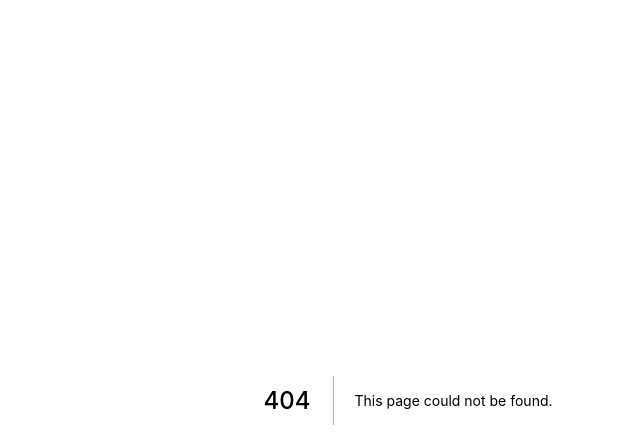
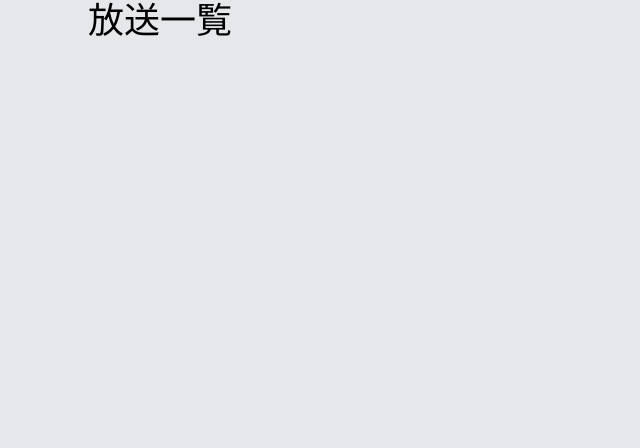
Before and after one commit to Qin-Eva/pj_engivia, a Next.js app: page /broad in a window 1280 px wide. Before the commit this address had no page. Shown: the top 448 px of the page, without its empty margins (232-872 px from the left). Built offline with nearby package versions, Linux system fonts and the light colour scheme.

Commit message:
✨ 放送一覧ページの枠作成

```diff
--- /dev/null
+++ b/src/pages/broad.tsx
@@ -0,0 +1,18 @@
+// import Header from "../components/Header";
+import Head from "next/head";
+// import Link from "next/link";
+
+const broadIndex = () =>
+{
+  return <>
+  <Head>
+      <title>放送一覧ページ</title>
+    </Head>
+    <div className="bg-gray-200 h-screen">
+      {/* <Header /> */}
+        <div className="text-4xl w-1/2 mx-auto">放送一覧</div>
+    </div>
+  </>
+};
+
+export default broadIndex;
```
